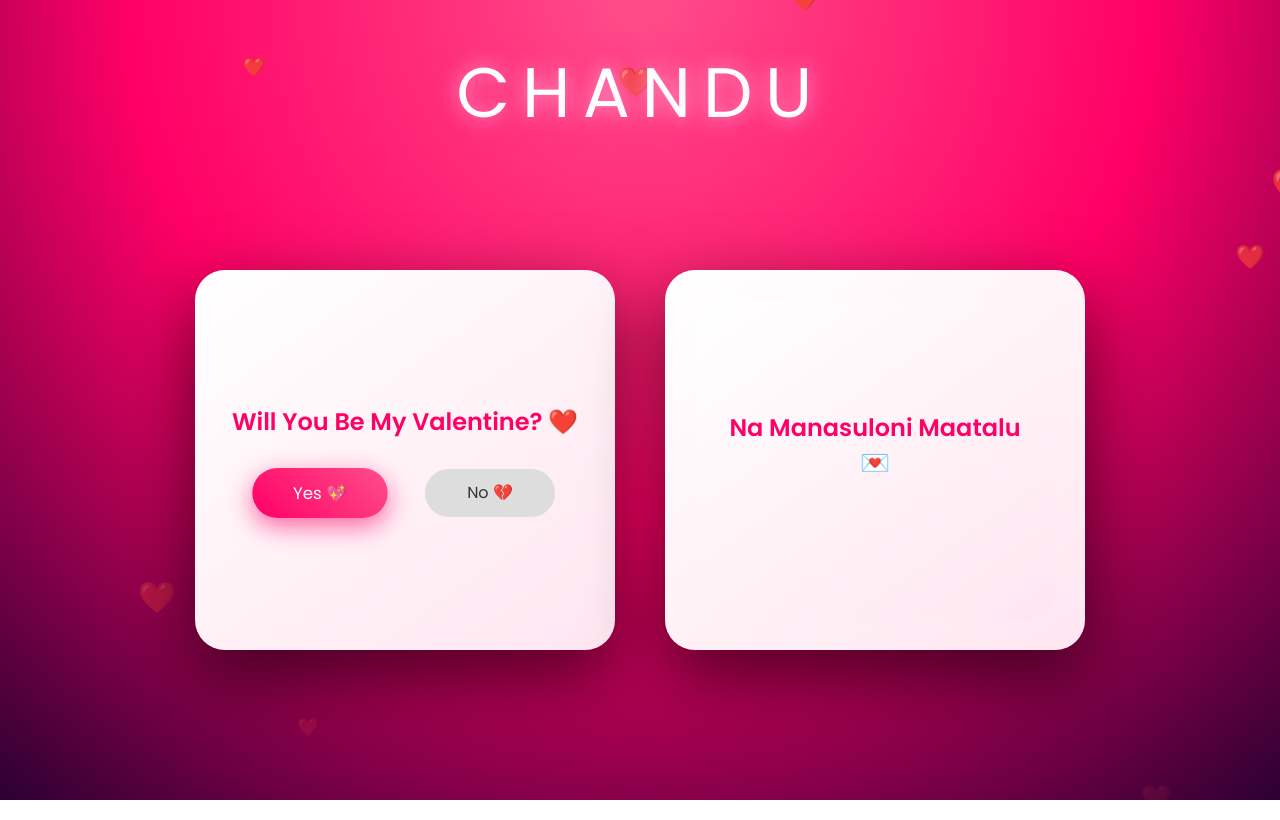
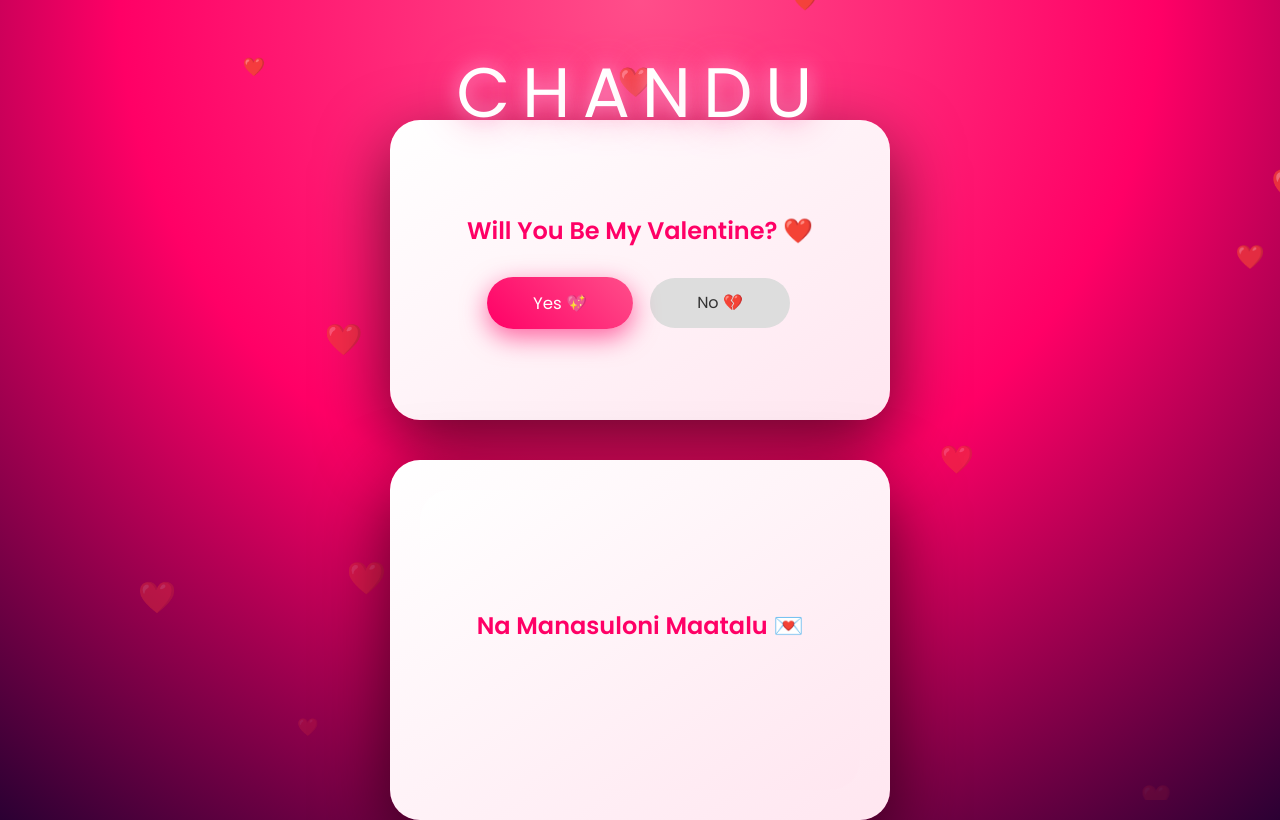
Before and after one commit to koushikreddycontest-netizen/valentine-love, a plain HTML site: page index.html in a window 1280 px wide. Drawn offline with Linux system fonts and the light colour scheme.

Commit message:
Update index.html

```diff
--- a/index.html
+++ b/index.html
@@ -110,19 +110,22 @@ animation-fill-mode:forwards;
 100%{transform:rotate(0) scale(1);opacity:1}
 }
 
-/* Cards */
+/* Container */
 .container{
 display:flex;
-gap:50px;
-flex-wrap:wrap;
+flex-direction:column;
+gap:40px;
 justify-content:center;
 align-items:center;
+width:100%;
+max-width:500px;
 z-index:5;
 }
 
+/* Cards */
 .box,.flip-box{
-width:420px;
-height:380px;
+width:100%;
+min-height:300px;
 background:linear-gradient(145deg,#ffffff,#ffe6f0);
 border-radius:30px;
 box-shadow:0 25px 70px rgba(0,0,0,0.6);
@@ -147,13 +150,13 @@ margin-bottom:30px;
 .buttons{
 width:100%;
 display:flex;
-justify-content:space-between;
-padding:0 30px;
+justify-content:center;
+gap:20px;
 }
 
 button{
-width:130px;
-height:48px;
+width:140px;
+height:50px;
 font-size:16px;
 border:none;
 border-radius:40px;
@@ -190,6 +193,7 @@ height:100%;
 position:relative;
 transition:transform 1s;
 transform-style:preserve-3d;
+min-height:300px;
 }
 
 .flip-box.flipped .flip-inner{
@@ -261,7 +265,6 @@ border:2px solid white;
 
 @media(max-width:768px){
 #nameContainer{font-size:50px;letter-spacing:8px}
-.box,.flip-box{width:90%;height:auto;min-height:340px}
 }
 </style>
 </head>
@@ -311,9 +314,6 @@ const herName="CHANDU";
 const nameContainer=document.getElementById("nameContainer");
 const animations=["bounce","flip","float","slide","zoom","spin"];
 
-/* Animate Name */
-function animateName(){
-nameContainer.innerHTML="";
 herName.split("").forEach((char,index)=>{
 const span=document.createElement("span");
 span.innerText=char;
@@ -322,12 +322,9 @@ span.classList.add(animations[index % animations.length]);
 span.style.animationDelay=(index*0.3)+"s";
 nameContainer.appendChild(span);
 });
-}
-animateName();
 
 /* Floating Hearts */
 const heartContainer=document.querySelector(".hearts");
-
 function createHeart(){
 const heart=document.createElement("div");
 heart.classList.add("heart");
@@ -338,7 +335,6 @@ heart.style.fontSize=(Math.random()*20+15)+"px";
 heartContainer.appendChild(heart);
 setTimeout(()=>{heart.remove();},6000);
 }
-
 setInterval(createHeart,400);
 
 /* YES */
@@ -347,17 +343,14 @@ document.getElementById("overlay").classList.add("show");
 for(let i=0;i<25;i++){createHeart();}
 }
 
-/* Back */
 function goBack(){
 document.getElementById("overlay").classList.remove("show");
 }
 
-/* Video Call */
 function videoCall(){
 window.location.href="https://wa.me/";
 }
 
-/* NO Escape */
 const noBtn=document.getElementById("noBtn");
 noBtn.addEventListener("mouseover",moveNo);
 noBtn.addEventListener("touchstart",moveNo);
@@ -371,7 +364,6 @@ noBtn.style.top=y+"px";
 noBtn.style.zIndex="100";
 }
 
-/* Flip */
 function flipCard(el){
 el.classList.toggle("flipped");
 }
```
